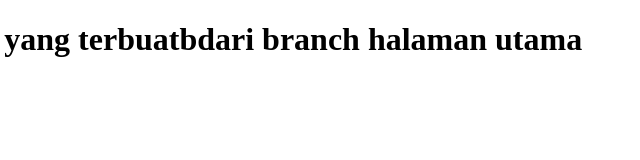
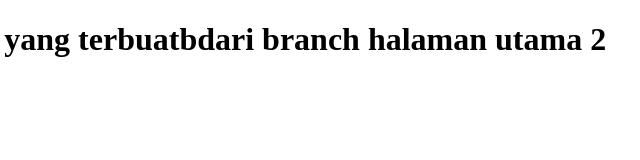
Before and after one commit to HilmyNurIman/MYPROJECT_HILMY, a plain HTML site: page index.html in a window 1280 px wide. Shown: the full height of the page, 370-1010 px from the left. Drawn offline with Linux system fonts and the light colour scheme.

Commit message:
Update index.html

```diff
--- a/index.html
+++ b/index.html
@@ -4,6 +4,6 @@
     <title>MYPROJECT</title>
 </head>
 <body>
-    <h1>ini adalah halaman utama yang terbuatbdari branch halaman utama</h1>
+    <h1>ini adalah halaman utama yang terbuatbdari branch halaman utama 2</h1>
 </body>
 </html>
```
